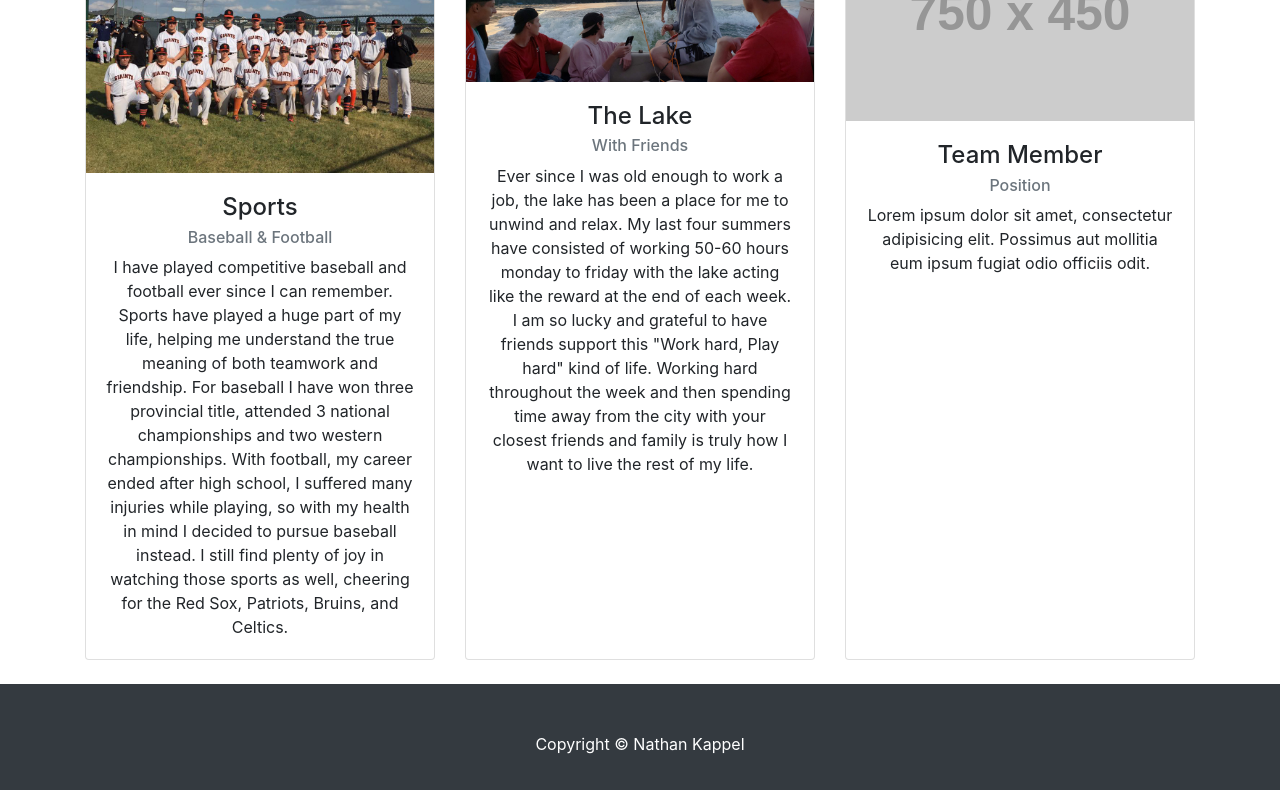
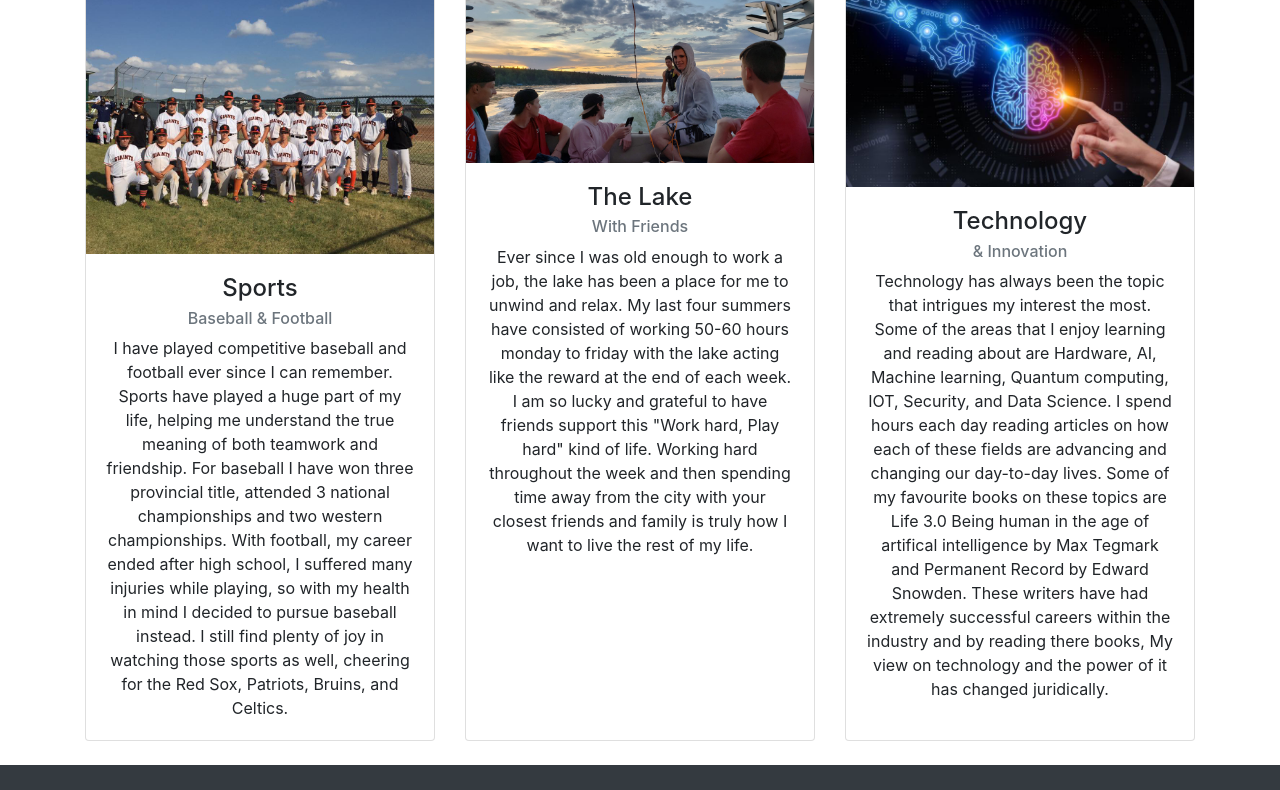
Before and after one commit to NathanKappel/nathankappel.github.io, a website: page about.html in a window 1280 px wide. Shown: the part 691-1481 px from the top of the page. Drawn offline with Linux system fonts and the light colour scheme; placeholder pictures from the web are drawn by us.

Commit message:
Finished about me page

```diff
--- a/about.html
+++ b/about.html
@@ -75,7 +75,7 @@
     <!-- Intro Content -->
     <div class="row">
       <div class="col-lg-6">
-        <img class="img-fluid rounded mb-4" src="http://placehold.it/750x450" alt="">
+        <img class="img-fluid rounded mb-4" src="TCOMPictures/family.jpg" alt="">
       </div>
       <div class="col-lg-6">
         <h2>Who am I?</h2>
@@ -125,11 +125,17 @@
       </div>
       <div class="col-lg-4 mb-4">
         <div class="card h-100 text-center">
-          <img class="card-img-top" src="http://placehold.it/750x450" alt="">
+          <img class="card-img-top" src="TCOMPictures/AI.jpg" alt="">
           <div class="card-body">
-            <h4 class="card-title">Team Member</h4>
-            <h6 class="card-subtitle mb-2 text-muted">Position</h6>
-            <p class="card-text">Lorem ipsum dolor sit amet, consectetur adipisicing elit. Possimus aut mollitia eum ipsum fugiat odio officiis odit.</p>
+            <h4 class="card-title">Technology</h4>
+            <h6 class="card-subtitle mb-2 text-muted">& Innovation</h6>
+            <p class="card-text">
+              Technology has always been the topic that intrigues my interest the most.
+              Some of the areas that I enjoy learning and reading about are Hardware, AI, Machine learning, Quantum computing, IOT, Security, and Data Science.
+              I spend hours each day reading articles on how each of these fields are advancing and changing our day-to-day lives. Some of my favourite books on these topics are
+              Life 3.0 Being human in the age of artifical intelligence by Max Tegmark and Permanent Record by Edward Snowden. These writers have had extremely successful careers within
+              the industry and by reading there books, My view on technology and the power of it has changed juridically.
+            </p>
           </div>
         </div>
       </div>
```
Also changed, not shown: TCOMPictures/AI.jpg (added), TCOMPictures/family.jpg (added).
